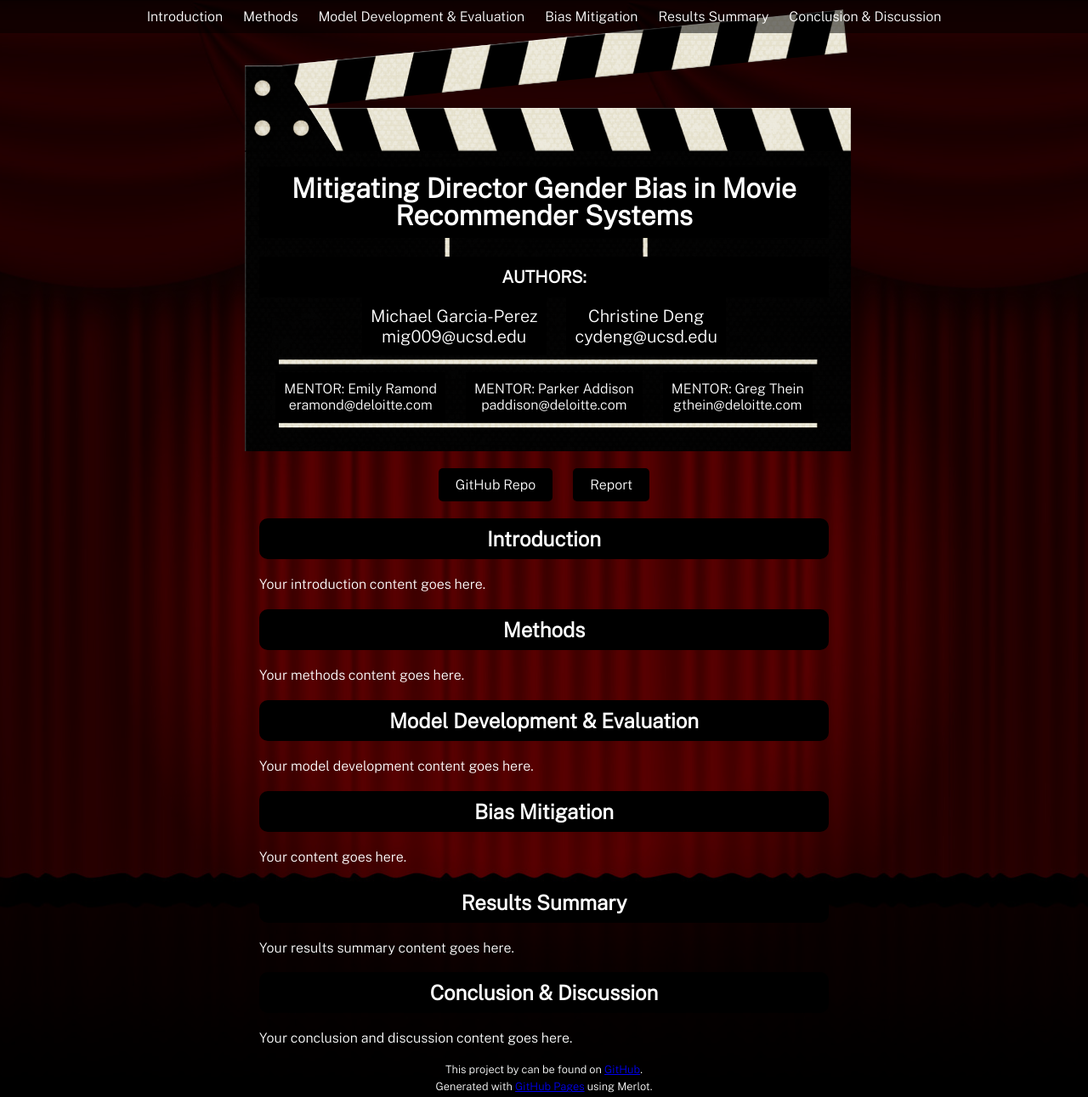
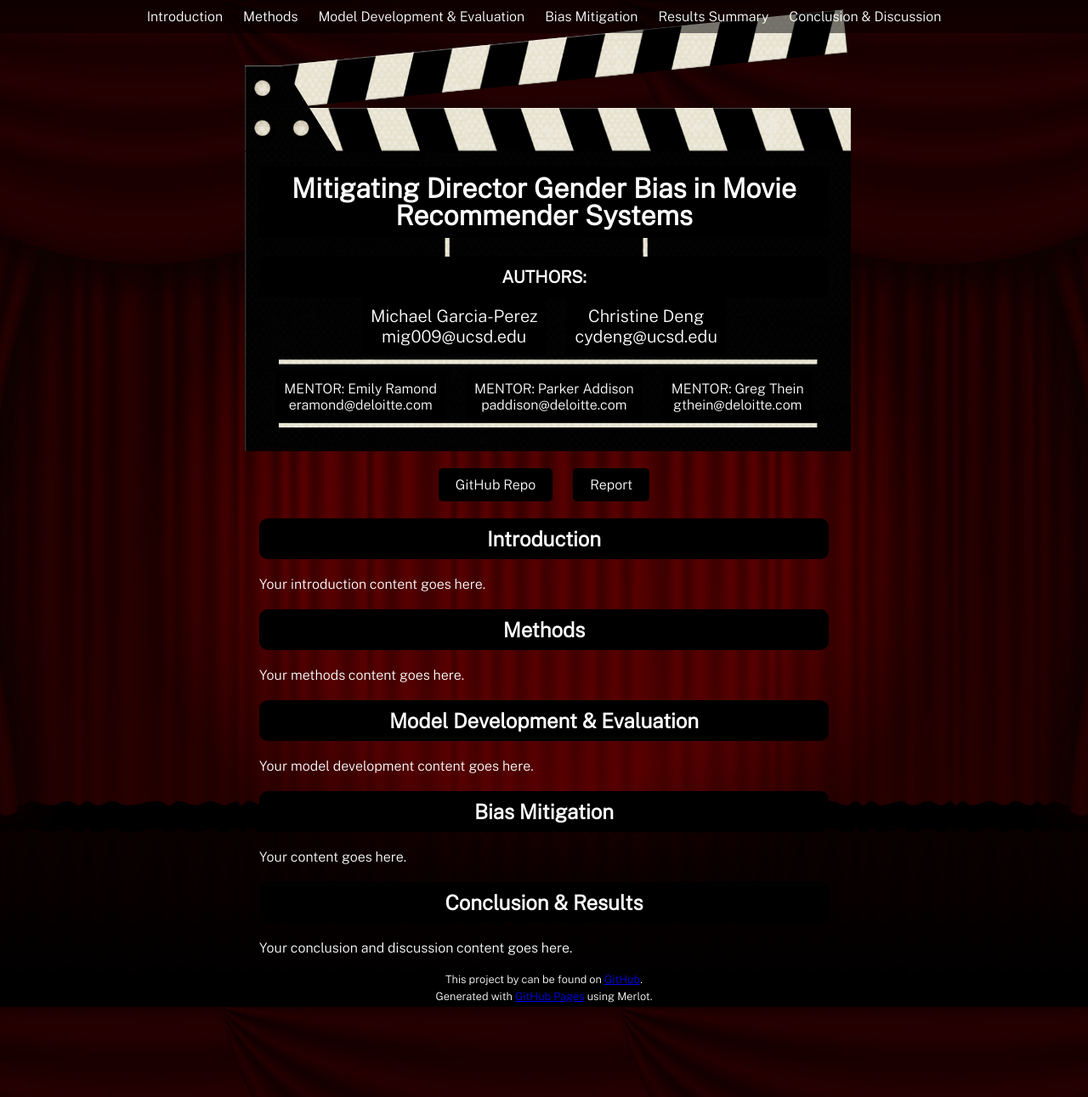
Before and after one commit to michael-garciaperez/DSC180A-Methodology-5, a Jekyll site: the page built from index.md, in a window 1280 px wide and 1291 px high. Shown: the whole window at 85% size. Built offline with Jekyll 4.4.1, drawn with Linux system fonts in a browser that asks for light colours.

Commit message:
Update index.md

```diff
--- a/index.md
+++ b/index.md
@@ -19,10 +19,6 @@ Your model development content goes here.
 
 Your content goes here.
 
-## Results Summary
-
-Your results summary content goes here.
-
-## Conclusion & Discussion
+## Conclusion & Results
 
 Your conclusion and discussion content goes here.
```
